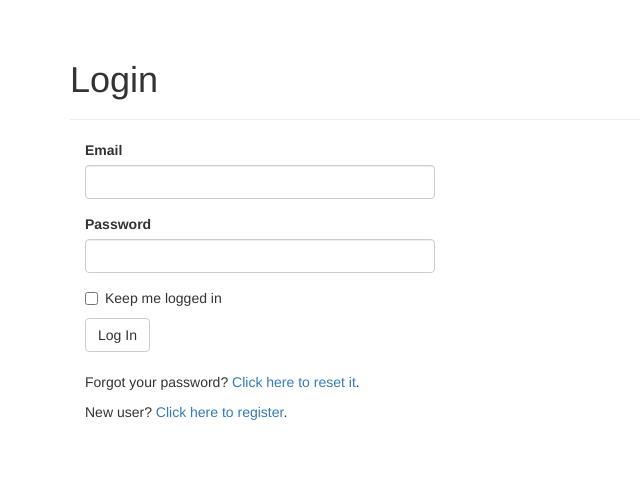
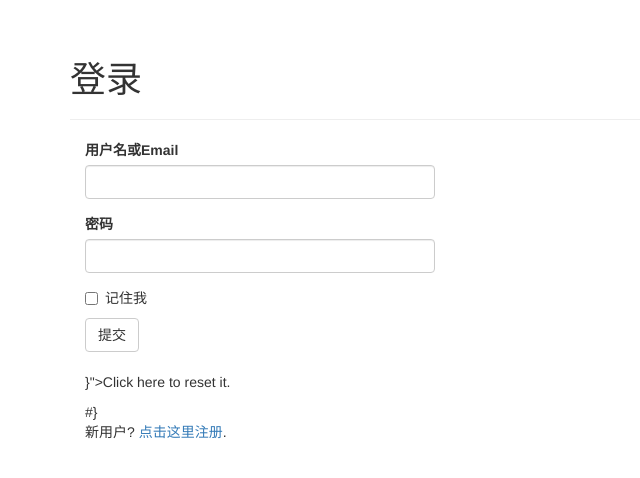
Before and after one commit to battlecat/flaskforum, a Flask app: template app/templates/login.html in a window 1280 px wide. Shown: the part 52-530 px from the top of the page, without its empty margins (0-640 px from the left). Run offline with Flask 2, Linux system fonts and the light colour scheme; the template is opened without the code that fills it: values that come from a table or form of the project are taken from there, others are empty; some libraries are stand-ins or nearby versions.

Commit message:
complete login and register

```diff
--- a/app/main/forms.py
+++ b/app/main/forms.py
@@ -8,16 +8,33 @@ Created on Sun Mar 13 22:03:00 2016
 from flask.ext.wtf import Form
 from wtforms import StringField, TextAreaField, BooleanField, SelectField,\
     SubmitField, PasswordField
-from wtforms.validators import Required, Length, Email, Regexp
+from wtforms.validators import Required, Length, Email, Regexp, EqualTo
 from wtforms import ValidationError
+from ..models import User
 
 class PostForm(Form):
     body = TextAreaField("What's on your mind?", validators=[Required()])
     submit = SubmitField('Submit')
 
 class LoginForm(Form):
-    email = StringField('Email', validators=[Required(), Length(1, 64),
+    email = StringField(u'用户名或Email', validators=[Required(), Length(1, 64),
                                              Email()])
-    password = PasswordField('Password', validators=[Required()])
-    remember_me = BooleanField('Keep me logged in')
-    submit = SubmitField('Log In')
+    password = PasswordField(u'密码', validators=[Required()])
+    remember_me = BooleanField(u'记住我')
+    submit = SubmitField(u'提交')
+
+
+class RegistrationForm(Form):
+    username = StringField(u'用户名', validators=[
+        Required(), Length(1, 64), Regexp('^[A-Za-z][A-Za-z0-9_.]*$', 0,
+                                          'Usernames must have only letters, '
+                                          'numbers, dots or underscores')])
+    password = PasswordField(u'密码', validators=[
+        Required(), EqualTo('password2', message=u'两次输入密码必须匹配')])
+    password2 = PasswordField(u'确认密码', validators=[Required()])
+    submit = SubmitField(u'提交')
+
+
+    def validate_username(self, field):
+        if User.query.filter_by(username=field.data).first():
+            raise ValidationError('Username already in use.')
--- a/app/templates/base.html
+++ b/app/templates/base.html
@@ -42,7 +42,7 @@
                     </ul>
                 </li>
                 {% else %}
-                <li><a href="{{ url_for('auth.login') }}">Log In</a></li>
+                <li><a href="{{ url_for('main.login') }}">Log In</a></li>
                 {% endif %}
             </ul>
         </div>
--- a/app/templates/login.html
+++ b/app/templates/login.html
@@ -1,16 +1,18 @@
 {% extends "base.html" %}
 {% import "bootstrap/wtf.html" as wtf %}
 
-{% block title %}Flasky - Login{% endblock %}
+{% block title %}Flasky - 用户登录{% endblock %}
 
 {% block page_content %}
 <div class="page-header">
-    <h1>Login</h1>
+    <h1>登录</h1>
 </div>
 <div class="col-md-4">
     {{ wtf.quick_form(form) }}
     <br>
-    <p>Forgot your password? <a href="{{ url_for('auth.password_reset_request') }}">Click here to reset it</a>.</p>
-    <p>New user? <a href="{{ url_for('auth.register') }}">Click here to register</a>.</p>
+{#
+    <p>Forgot your password? <a href="{{# url_for('auth.password_reset_request') #}}">Click here to reset it</a>.</p>
+#}
+    <p>新用户? <a href="{{ url_for('main.register') }}">点击这里注册</a>.</p>
 </div>
 {% endblock %}
```
Also changed, not shown: app/main/views.py (+39 -7 lines), app/templates/register.html (added, +13 -0 lines).
